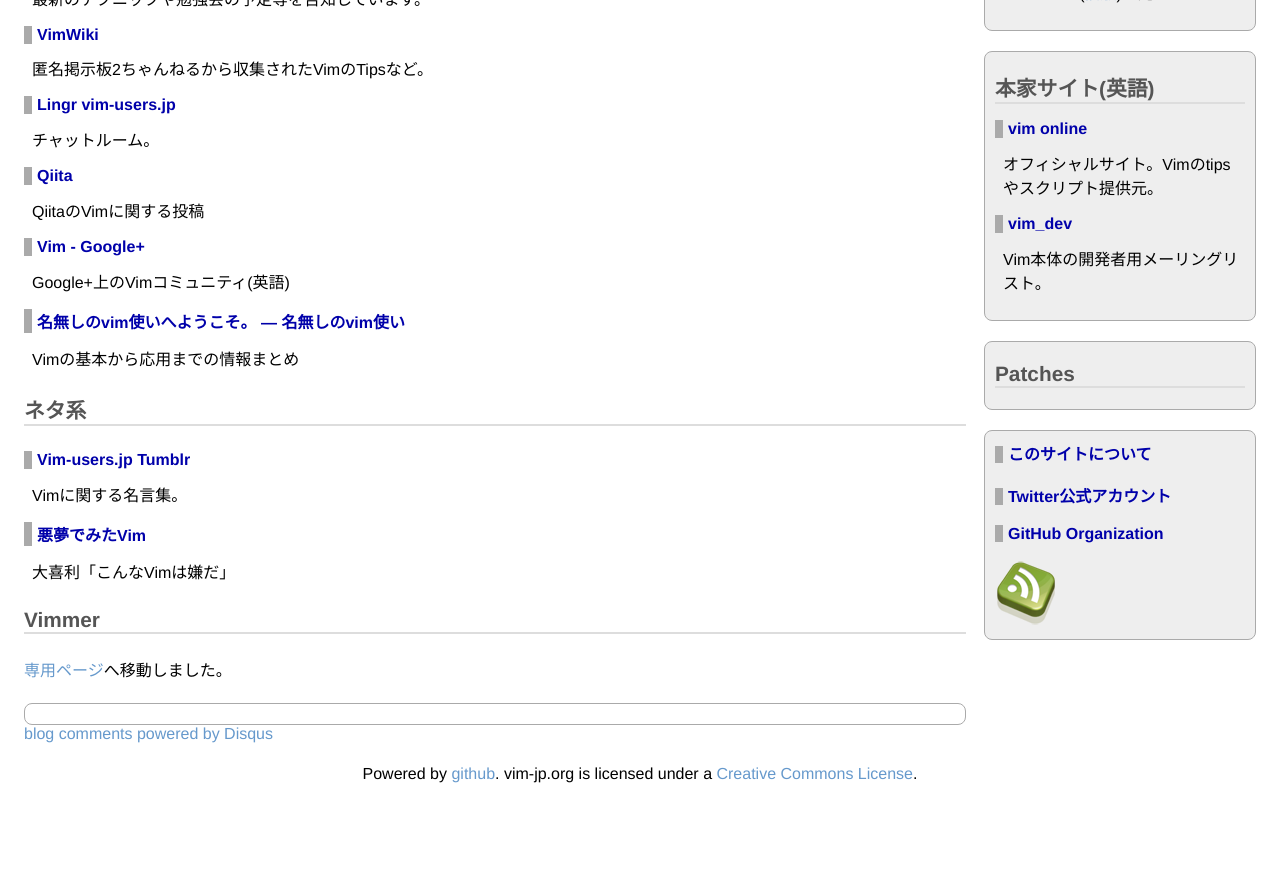
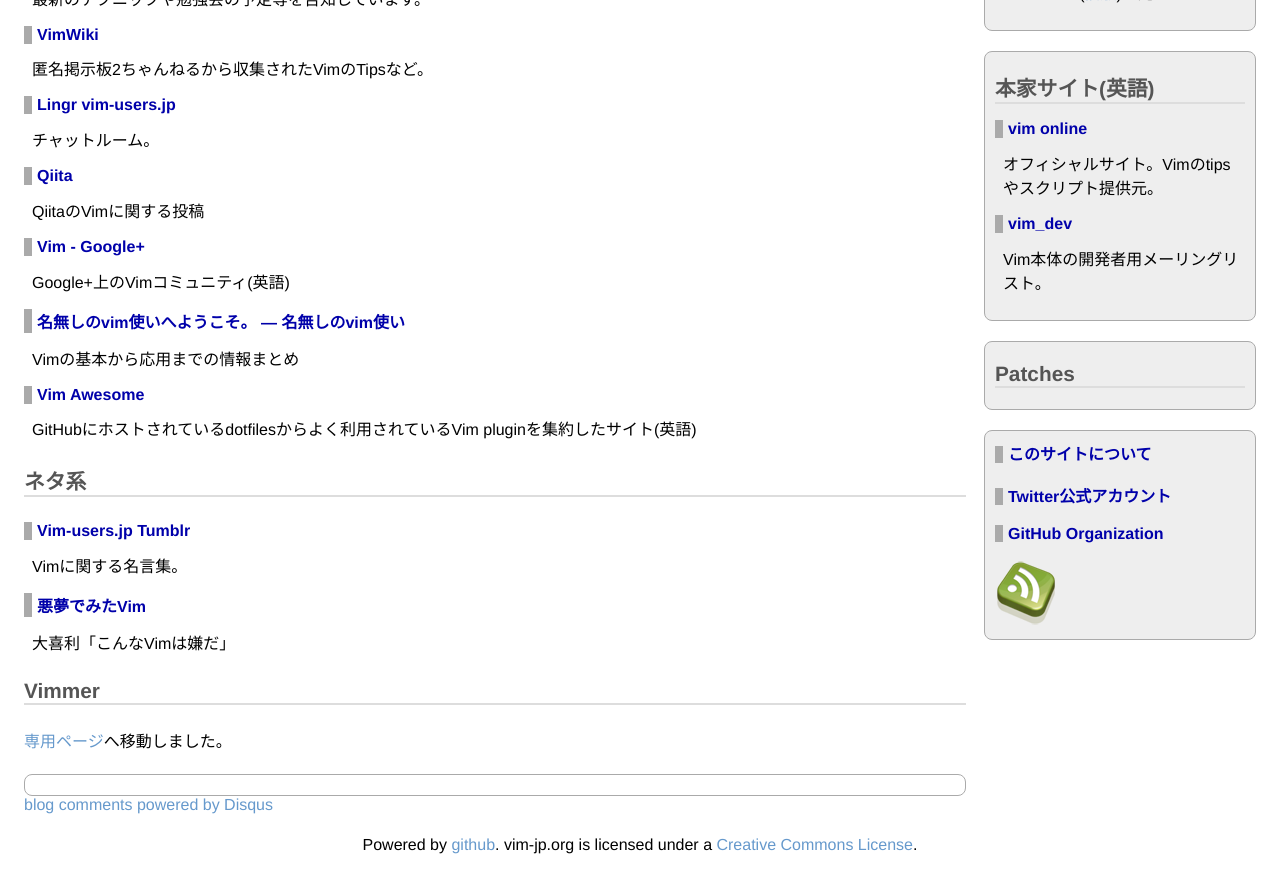
Before and after one commit to vim-jp/vim-jp.github.io, a Jekyll site: the page built from links.html, in a window 1280 px wide and 900 px high, scrolled down 866 px. Shown: the top 893 px of the window. Built offline with Jekyll 4.4.1, drawn with Linux system fonts in a browser that asks for light colours; nearby versions of some CDN libraries; Markdown is read by kramdown in place of the engine named in the settings; comment, search, counter and statistics services are not loaded; before the commit the page ends 1695 px from its top, so only the background shows below that.

Commit message:
Add vim-awesome to link #135

```diff
--- a/links.html
+++ b/links.html
@@ -38,6 +38,8 @@
     <dd>Google+上のVimコミュニティ(英語)</dd>
     <dt><a href="http://nanasi.jp/">名無しのvim使いへようこそ。 &mdash; 名無しのvim使い</a></dt>
     <dd>Vimの基本から応用までの情報まとめ</dd>
+    <dt><a href="http://vimawesome.com/">Vim Awesome</a></dt>
+    <dd>GitHubにホストされているdotfilesからよく利用されているVim pluginを集約したサイト(英語)</dd>
 </dl>
 
 <h2>ネタ系</h2>
```
